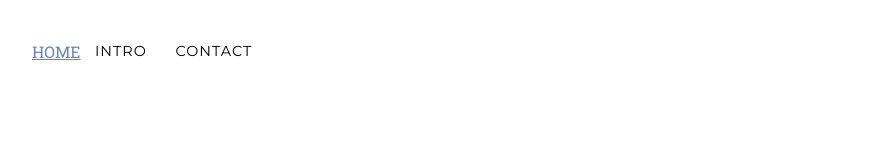
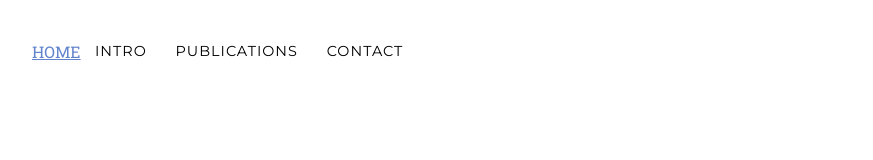
Before and after one commit to FutureFellwalker/FutureFellwalker.github.io, a plain HTML site: page index.html in a window 1280 px wide. Shown: the top 160 px of the page, without its empty margins (50-923 px from the left). Drawn offline with nearby package versions, Linux system fonts and the light colour scheme; a web font is replaced by a local one.

Commit message:
Update index.html
Added publications nav button

```diff
--- a/index.html
+++ b/index.html
@@ -47,7 +47,10 @@
             <a class="nav-link js-scroll-trigger" href="#description">Intro</a>
           </li>
           <li class="nav-item">
-            <!--
+            <a class="nav-link js-scroll-trigger" href="#publication">Publications</a>
+          </li>
+          <!--
+          <li class="nav-item">
             <a class="nav-link js-scroll-trigger" href="#services">Services</a>
           </li>
           <li class="nav-item">
```
